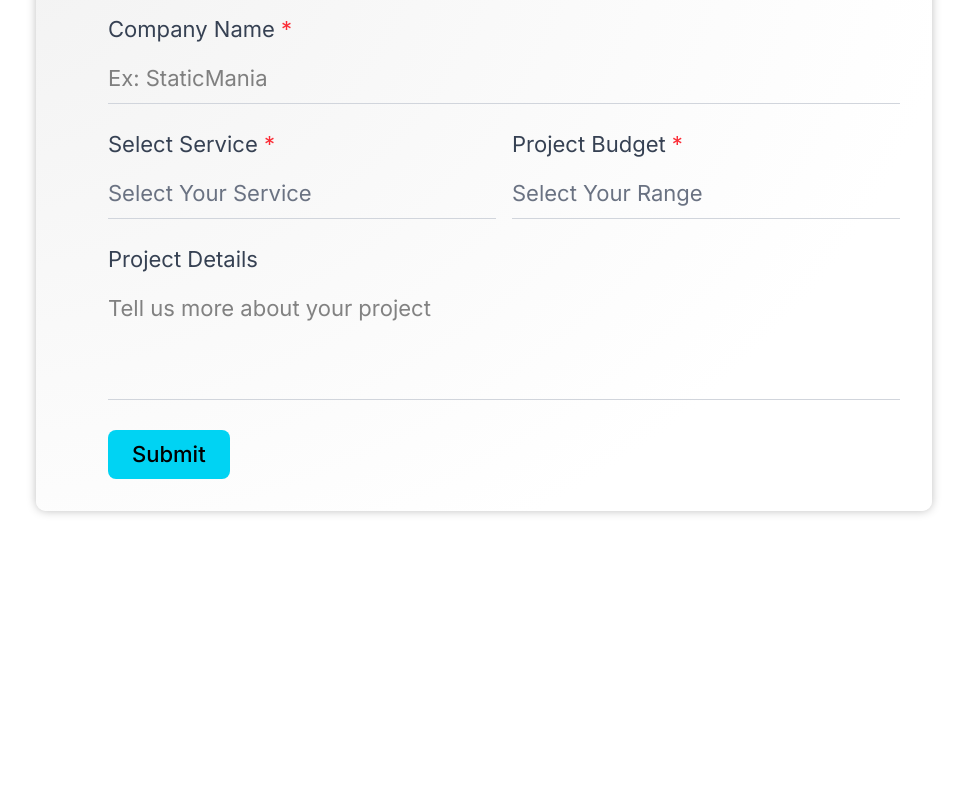
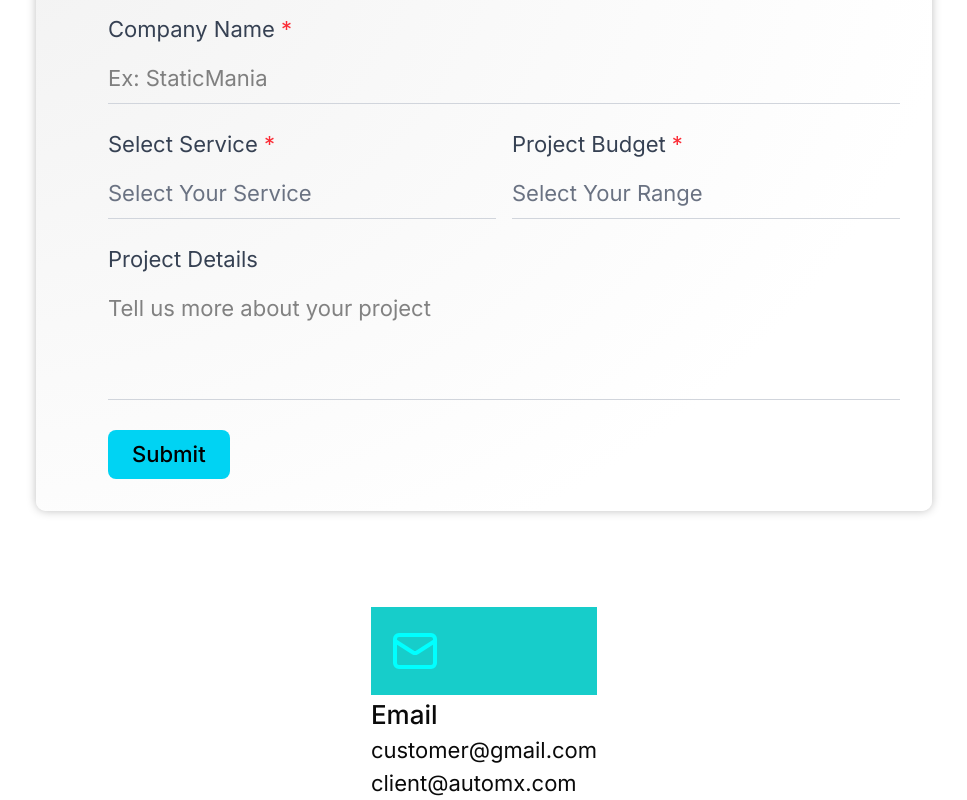
Before and after one commit to Roshen-Perera/ceylon-developers-portfolio, a Next.js app: page /contact in a window 1280 px wide. Shown: the part 752-1552 px from the top of the page, without its empty margins (156-1123 px from the left). Before the commit the page ends 1311 px from the top, so only its background shows below. Built offline with nearby package versions, Linux system fonts and the light colour scheme.

Commit message:
Add ContactDetails component to the contact page for user information display

```diff
--- a/app/contact/page.tsx
+++ b/app/contact/page.tsx
@@ -1,4 +1,5 @@
 import BlueGlow from "@/components/blueGlow";
+import ContactDetails from "@/components/contactDetails";
 import DetailsForm from "@/components/detailsForm";
 import HelpHeading from "@/components/helpHeading";
 import NavBar from "@/components/navBar";
@@ -26,6 +27,7 @@ const Page = () => {
           {/* Details Form Component */}
           <DetailsForm />
         </div>
+        <ContactDetails />
       </div>
     </>
   );
```
